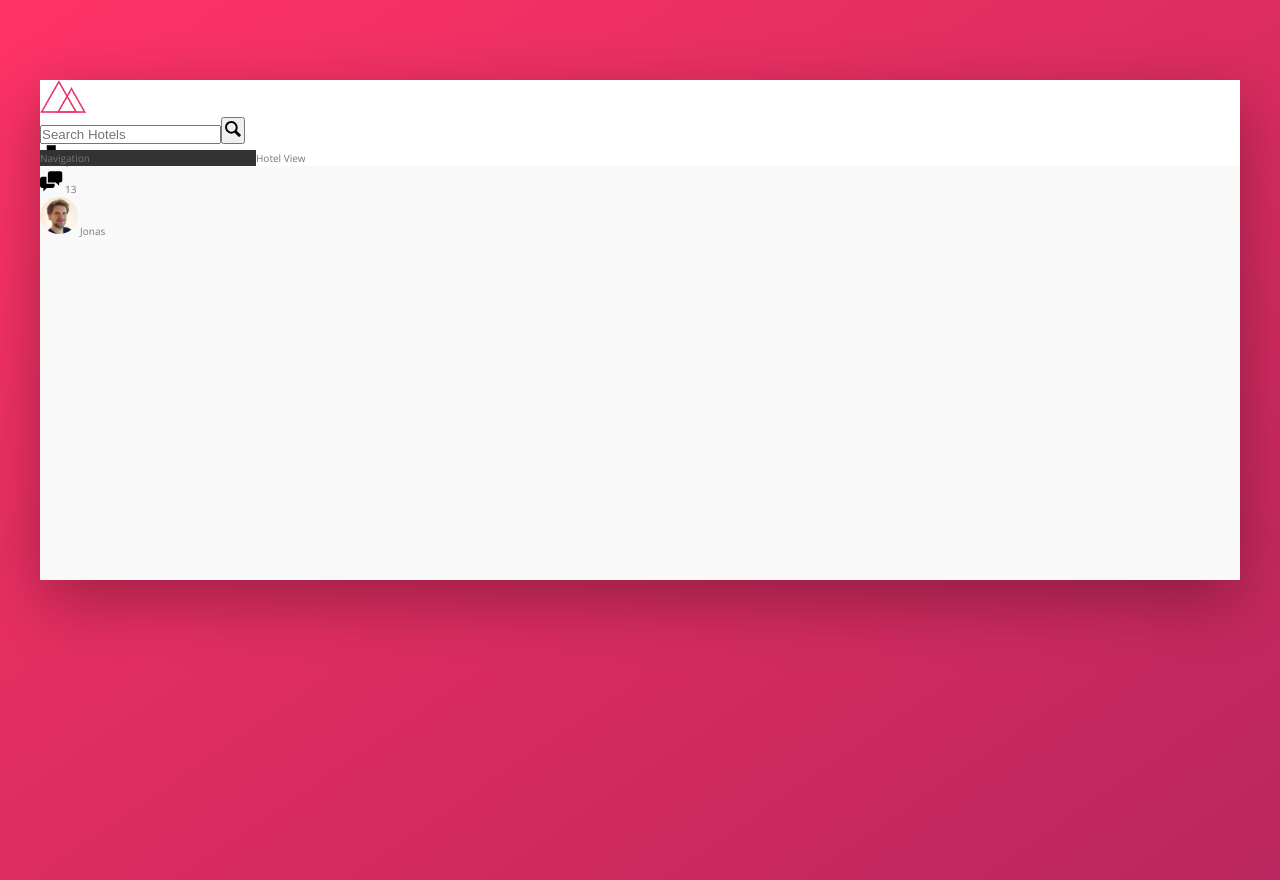
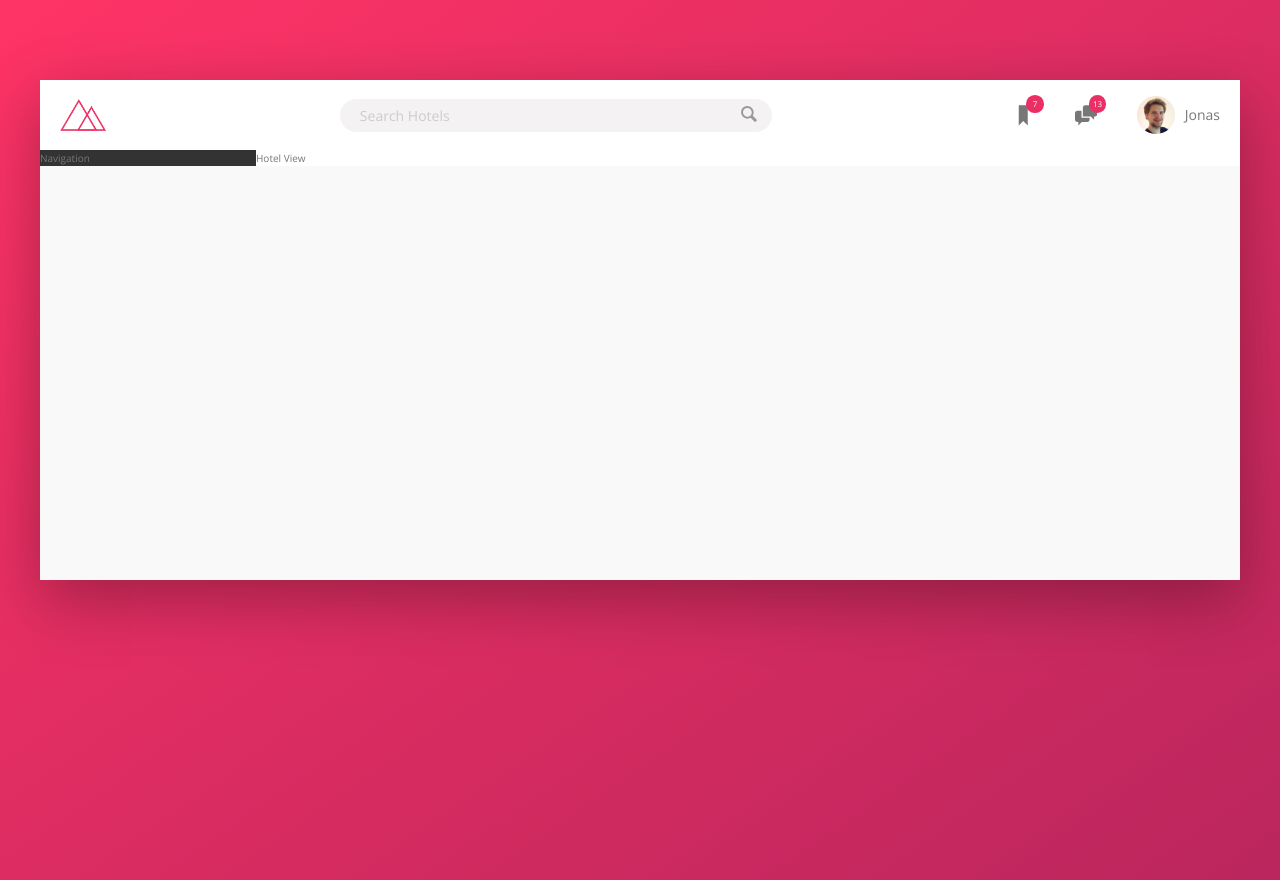
Before and after one commit to miketabb33/Trillo, a website: page index.html in a window 1280 px wide. Drawn offline with nearby package versions, Linux system fonts and the light colour scheme.

Commit message:
Complete header

```diff
--- a/index.html
+++ b/index.html
@@ -22,7 +22,8 @@
             type="text"
             class="search__input"
             placeholder="Search Hotels"
-          /><button class="search__button">
+          />
+          <button class="search__button">
             <svg class="search__icon">
               <use xlink:href="img/sprite.svg#icon-magnifying-glass" />
             </svg>
@@ -41,12 +42,14 @@
             </svg>
             <span class="user-nav__notification">13</span>
           </div>
+          <div class="user">
             <img
               src="img/user.jpg"
               alt="User photo"
               class="user-nav__user-photo"
             />
             <span class="user-nav__user-name">Jonas</span>
+          </div>
         </nav>
       </header>
       <div class="content">
--- a/sass/_components.scss
+++ b/sass/_components.scss
@@ -3,20 +3,57 @@
 
 .logo {
   height: 3.25rem;
+  margin-left: 2rem;
 }
 
 ///////////////////////
 // Search Box
 .search {
+  flex: 0 0 40%;
+  display: flex;
+  align-items: center;
+  justify-content: center;
+
   &__input {
+    font-family: inherit;
+    font-size: inherit;
+    background-color: var(--color-grey-light-2);
+    border: none;
+    padding: 0.7rem 2rem;
+    border-radius: 3rem;
+    width: 90%;
+    transition: all 0.2s;
+    margin-right: -3.25rem;
+
+    &:focus {
+      outline: none;
+      width: 100%;
+      background-color: var(--color-grey-light-3);
+    }
+
+    &::-webkit-input-placeholder {
+      font-weight: 100;
+      color: var(--color-grey-light-4);
+    }
   }
 
   &__button {
+    border: 0;
+    background-color: transparent;
+
+    &:focus {
+      outline: none;
+    }
+
+    &:active {
+      transform: translateY(2px);
+    }
   }
 
   &__icon {
     height: 2rem;
     width: 2rem;
+    fill: var(--color-grey-dark-3);
   }
 }
 
@@ -24,25 +61,51 @@
 // User Nav
 
 .user-nav {
+  align-self: stretch;
+
+  display: flex;
+  align-items: center;
+
+  & > * {
+    padding: 0 2rem;
+    height: 100%;
+    display: flex;
+    align-items: center;
+    cursor: pointer;
+  }
+
+  & > *:hover {
+    background-color: var(--color-grey-light-2);
+  }
+
   &__icon-box {
+    position: relative;
   }
 
   &__icon {
     height: 2.25rem;
     width: 2.25rem;
+    fill: var(--color-grey-dark-2);
   }
 
   &__notification {
-  }
-
-  &__user {
+    font-size: 0.8rem;
+    height: 1.75rem;
+    width: 1.75rem;
+    border-radius: 50%;
+    background-color: var(--color-primary);
+    color: #fff;
+    position: absolute;
+    top: 1.5rem;
+    right: 1.1rem;
+    display: flex;
+    align-items: center;
+    justify-content: center;
   }
 
   &__user-photo {
     height: 3.75rem;
     border-radius: 50%;
-  }
-
-  &__user-name {
+    margin-right: 1rem;
   }
 }
--- a/sass/_layout.scss
+++ b/sass/_layout.scss
@@ -8,9 +8,13 @@
 }
 
 .header {
+  font-size: 1.4rem;
   height: 7rem;
   background-color: #fff;
   border-bottom: var(--color-grey-light-2);
+  display: flex;
+  justify-content: space-between;
+  align-items: center;
 }
 
 .content {
```
Also changed, not shown: css/style.css. Lines whose indentation alone changed are shown as unchanged.
